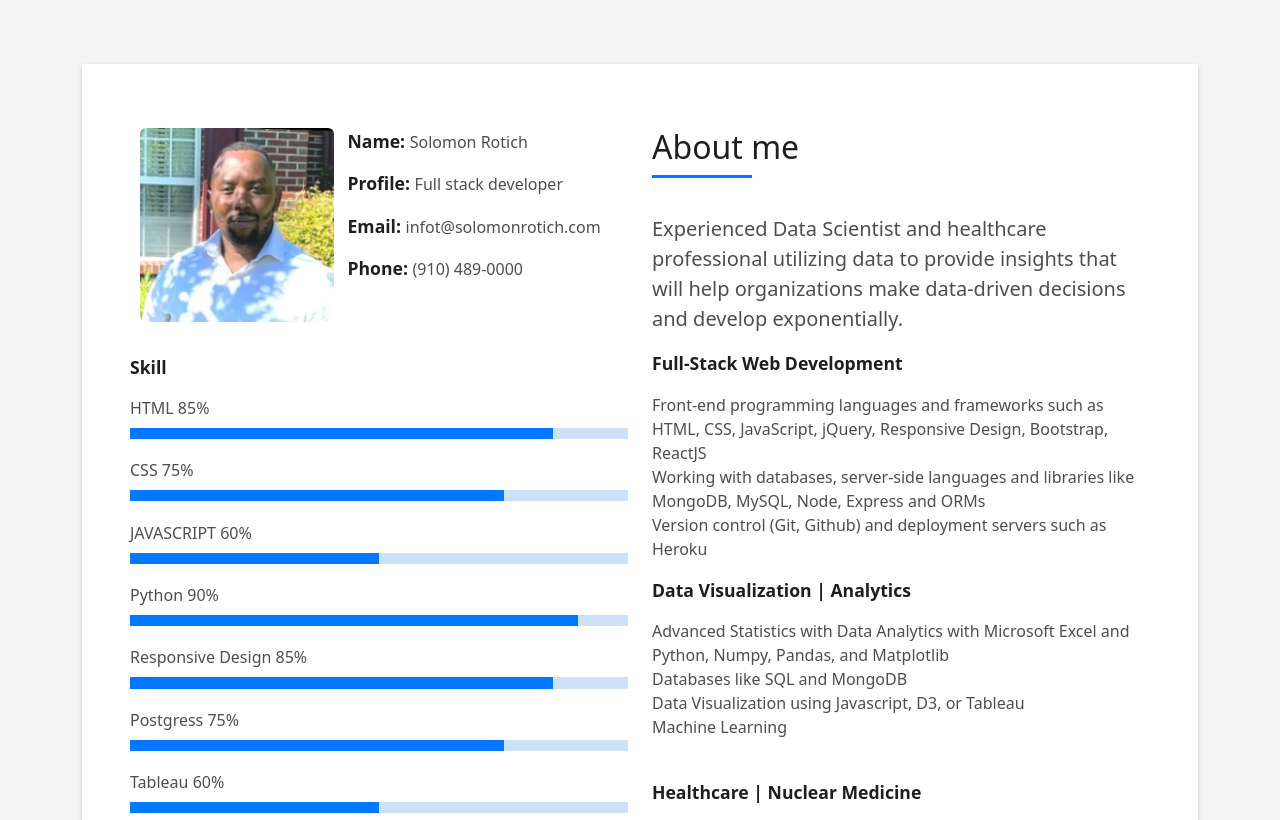
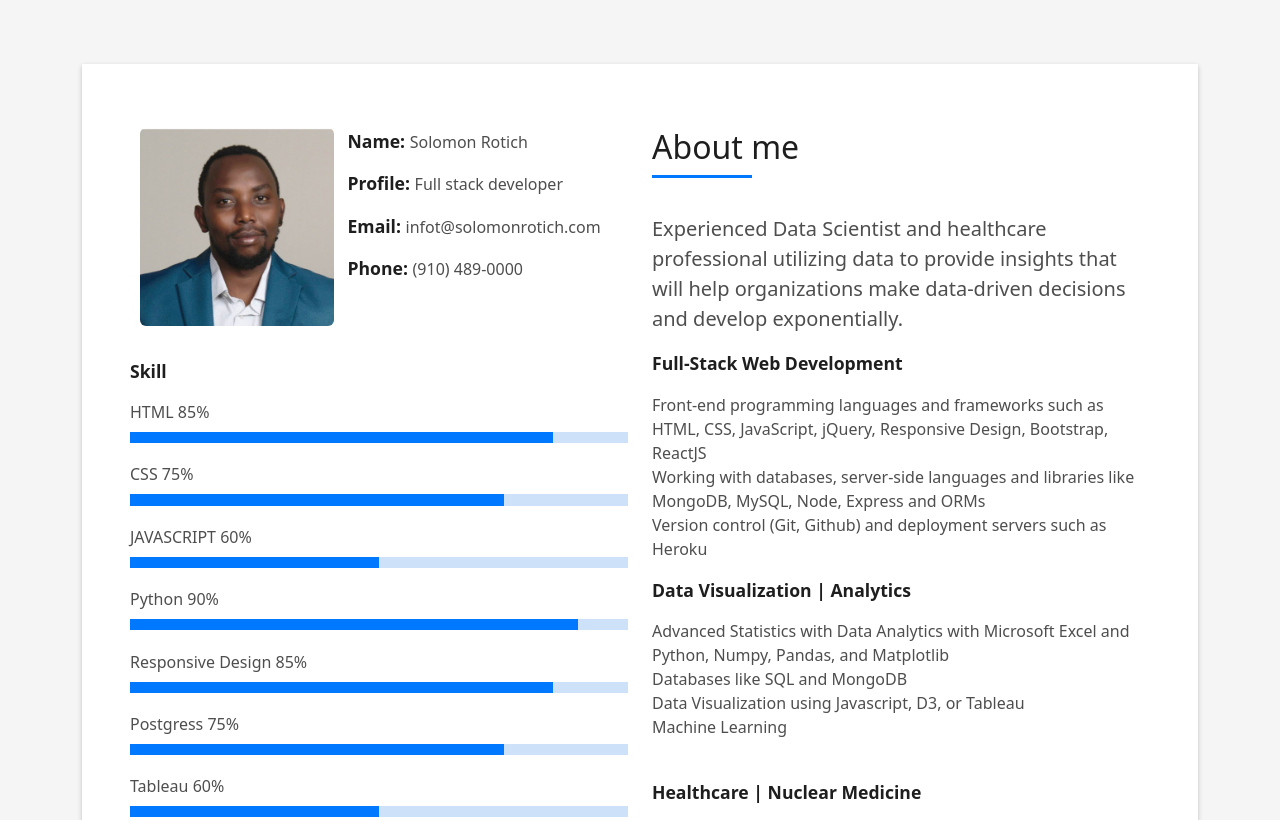
Before and after one commit to Srotich1/solomon-portfolio, a plain HTML site: page index.html in a window 1280 px wide. Shown: the part 800-1620 px from the top of the page. Drawn offline with Linux system fonts and the light colour scheme.

Commit message:
prof pic

```diff
--- a/index.html
+++ b/index.html
@@ -101,7 +101,7 @@
                   <div class="row">
                     <div class="col-sm-6 col-md-5">
                       <div class="about-img">
-                        <img src="assets/img/profile-solo.jpg" class="img-fluid rounded b-shadow-a" alt="">
+                        <img src="assets/img/solo-macshot.png" class="img-fluid rounded b-shadow-a" alt="">
                       </div>
                     </div>
                     <div class="col-sm-6 col-md-7">
@@ -538,8 +538,8 @@
                 <div class="swiper-slide">
                   <div class="testimonial-box">
                     <div class="author-test">
-                      <img src="assets/img/profile-solo.jpg" alt="" class="rounded-circle b-shadow-a">
-                      <span class="author">Xavi Alonso</span>
+                      <img src="assets/img/solo-macshot.png" alt="" class="rounded-circle b-shadow-a">
+                      <span class="author">Solomon Rotich</span>
                     </div>
                     <div class="content-test">
                       <p class="description lead">
```
